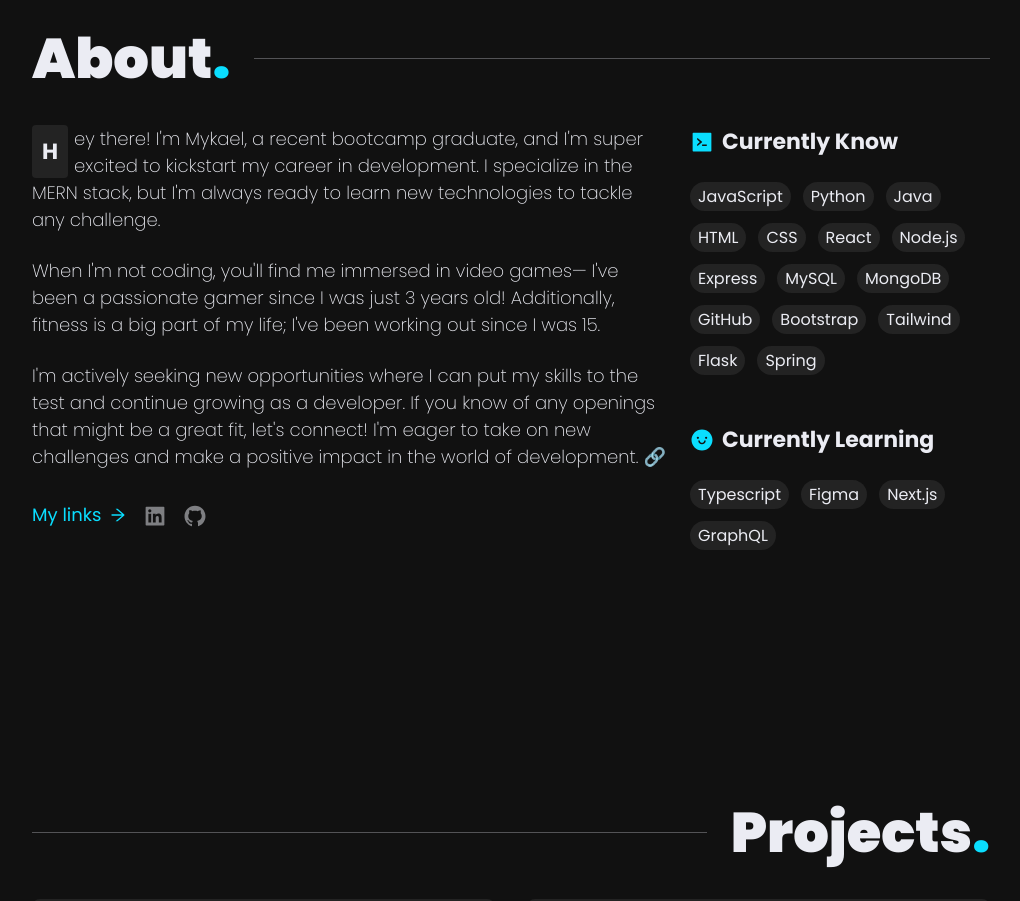
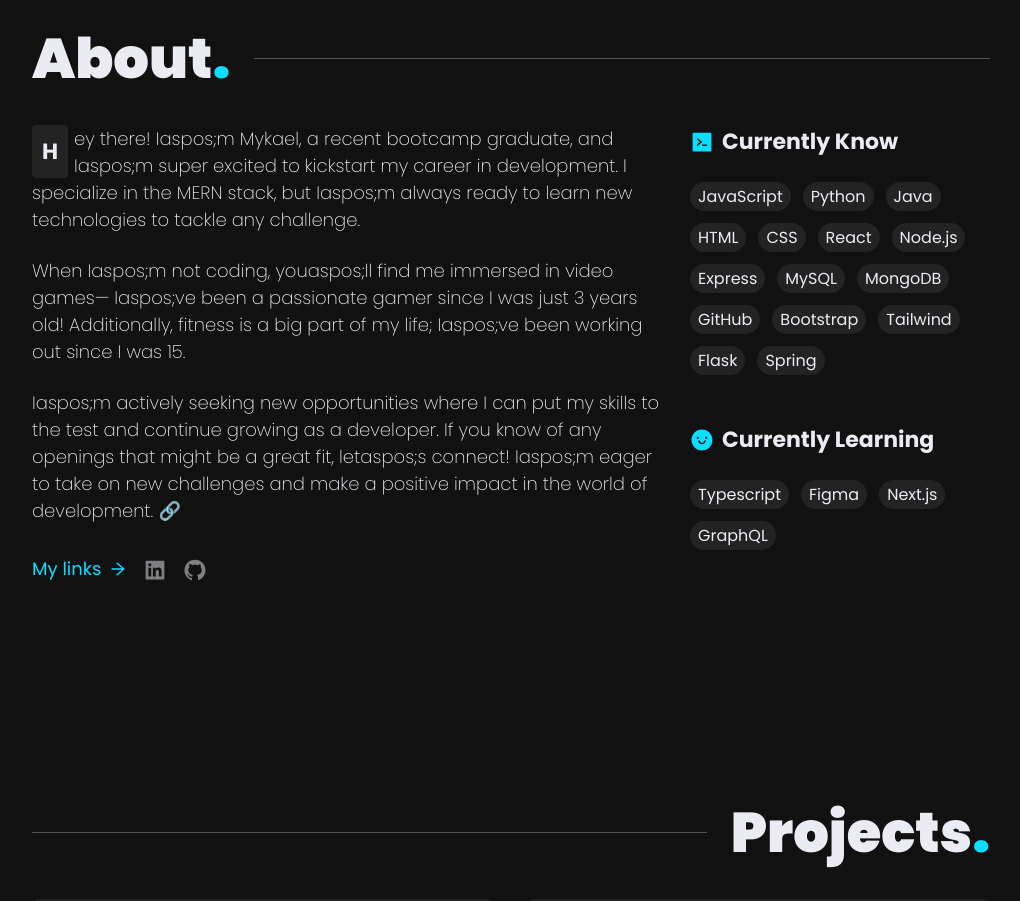
Before and after one commit to mykaelsss/portfolio-typescript, a Next.js app: page / in a window 1280 px wide. Shown: the part 880-1781 px from the top of the page, without its empty margins (159-1179 px from the left). Built offline with nearby package versions, Linux system fonts and the light colour scheme.

Commit message:
Update About.tsx

```diff
--- a/components/home/about/About.tsx
+++ b/components/home/about/About.tsx
@@ -13,25 +13,25 @@
         <div>
           <Reveal>
             <p className={`${styles.aboutText} ${styles.highlightFirstLetter}`}>
-              Hey there! I'm Mykael, a recent bootcamp graduate,
-              and I'm super excited to kickstart my career in development.
+              Hey there! Iaspos;m Mykael, a recent bootcamp graduate,
+              and Iaspos;m super excited to kickstart my career in development.
               I specialize in the MERN stack,
-              but I'm always ready to learn new technologies to tackle any challenge.
+              but Iaspos;m always ready to learn new technologies to tackle any challenge.
             </p>
           </Reveal>
           <Reveal>
             <p className={styles.aboutText}>
-            When I'm not coding, you'll find me immersed in video games—
-            I've been a passionate gamer since I was just 3 years old!
+            When Iaspos;m not coding, youaspos;ll find me immersed in video games—
+            Iaspos;ve been a passionate gamer since I was just 3 years old!
             Additionally, fitness is a big part of my life;
-            I've been working out since I was 15.
+            Iaspos;ve been working out since I was 15.
             </p>
           </Reveal>
           <Reveal>
             <p className={styles.aboutText}>
-              I'm actively seeking new opportunities where I can put my skills to the test and continue growing as a developer.
-              If you know of any openings that might be a great fit, let's connect!
-              I'm eager to take on new challenges and make a positive impact in the world of development.
+              Iaspos;m actively seeking new opportunities where I can put my skills to the test and continue growing as a developer.
+              If you know of any openings that might be a great fit, letaspos;s connect!
+              Iaspos;m eager to take on new challenges and make a positive impact in the world of development.
               🔗
             </p>
           </Reveal>
```
